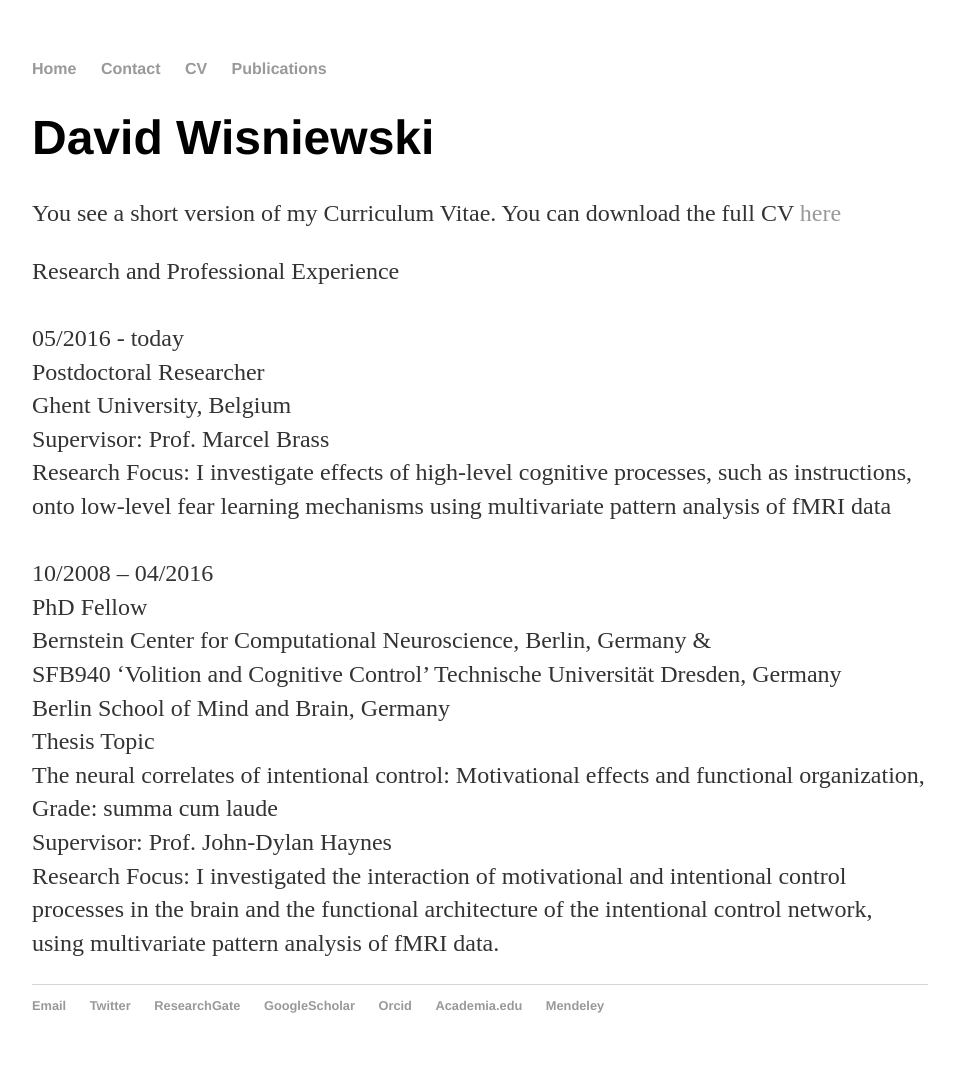
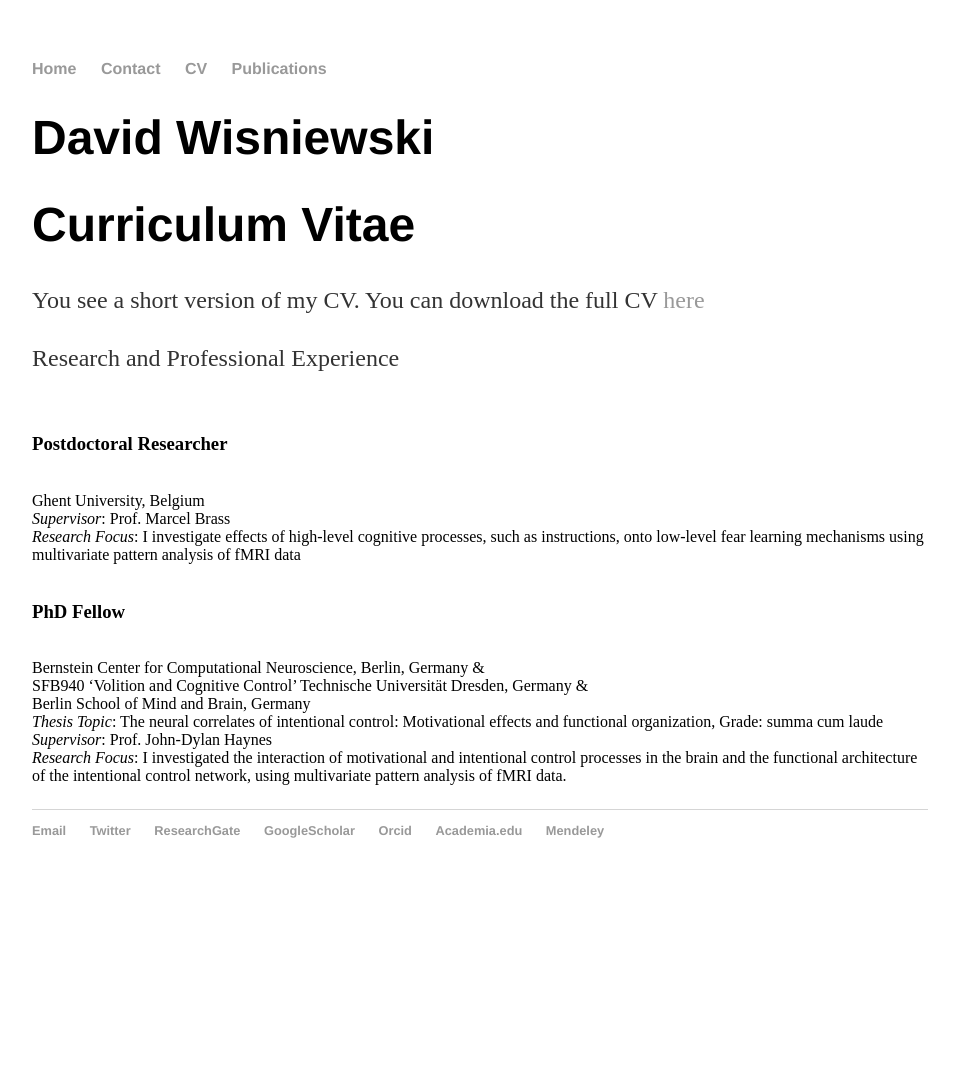
Before and after one commit to davidwisniewski/davidwisniewski.github.io, a Jekyll site: the page built from cv/index.html, in a window 1280 px wide. Shown: the whole page, without its empty margins (160-1119 px from the left). Built offline with Jekyll 4.4.1, drawn with Linux system fonts in a browser that asks for light colours; after the commit the page ends 900 px from its top, so only the background shows below that.

Commit message:
style changes

```diff
--- a/contact/index.html
+++ b/contact/index.html
@@ -4,6 +4,7 @@ title: David Wisniewski
 ---
 <div class="blurb">
 	<h1>David Wisniewski</h1>
+	<h1>Contact</h2>
 	<p>Ghent University<br>
 	Department of Experimental Psychology<br>
 	Henri Dunantlaan 2<br>
--- a/cv/index.html
+++ b/cv/index.html
@@ -4,25 +4,23 @@ title: David Wisniewski
 ---
 <div class="blurb">
 	<h1>David Wisniewski</h1>
-
-	<p>You see a short version of my Curriculum Vitae. You can download the full CV <a href="/files/CV_David_Wisniewski_2016_10_04.pdf">here</a> </p>
+	<h1>Curriculum Vitae</h2>
+	<p>You see a short version of my CV. You can download the full CV <a href="/files/CV_David_Wisniewski_2016_10_04.pdf">here</a> </p>
 
 	<p>
 	Research and Professional Experience<br><br>
 
-	05/2016 - today<br>
-	Postdoctoral Researcher<br>
+	<h3>Postdoctoral Researcher</h3><br>
 	Ghent University, Belgium<br>
-	Supervisor: Prof. Marcel Brass<br>
-	Research Focus: I investigate effects of high-level cognitive processes, such as instructions, onto low-level fear learning mechanisms using multivariate pattern analysis of fMRI data<br><br>
-	10/2008 – 04/2016<br>
-	PhD Fellow<br>
+	<em>Supervisor</em>: Prof. Marcel Brass<br>
+	<em>Research Focus</em>: I investigate effects of high-level cognitive processes, such as instructions, onto low-level fear learning mechanisms using multivariate pattern analysis of fMRI data<br><br>
+
+	<h3>PhD Fellow</h3><br>
 	Bernstein Center for Computational Neuroscience, Berlin, Germany & <br>
-	SFB940 ‘Volition and Cognitive Control’ Technische Universität Dresden, Germany <br>
+	SFB940 ‘Volition and Cognitive Control’ Technische Universität Dresden, Germany & <br>
 	Berlin School of Mind and Brain, Germany <br>
-	Thesis Topic<br>
-	The neural correlates of intentional control: Motivational effects and functional organization, Grade: summa cum laude<br>
-	Supervisor: Prof. John-Dylan Haynes<br>
-	Research Focus: I investigated the interaction of motivational and intentional control processes in the brain and the functional architecture of the intentional control network, using multivariate pattern analysis of fMRI data.<br>
+	<em>Thesis Topic</em>: The neural correlates of intentional control: Motivational effects and functional organization, Grade: summa cum laude<br>
+	<em>Supervisor</em>: Prof. John-Dylan Haynes<br>
+	<em>Research Focus</em>: I investigated the interaction of motivational and intentional control processes in the brain and the functional architecture of the intentional control network, using multivariate pattern analysis of fMRI data.<br>
 	</p>
 </div><!-- /.blurb -->
```
Also changed, not shown: publications/index.html (+9 -9 lines).
